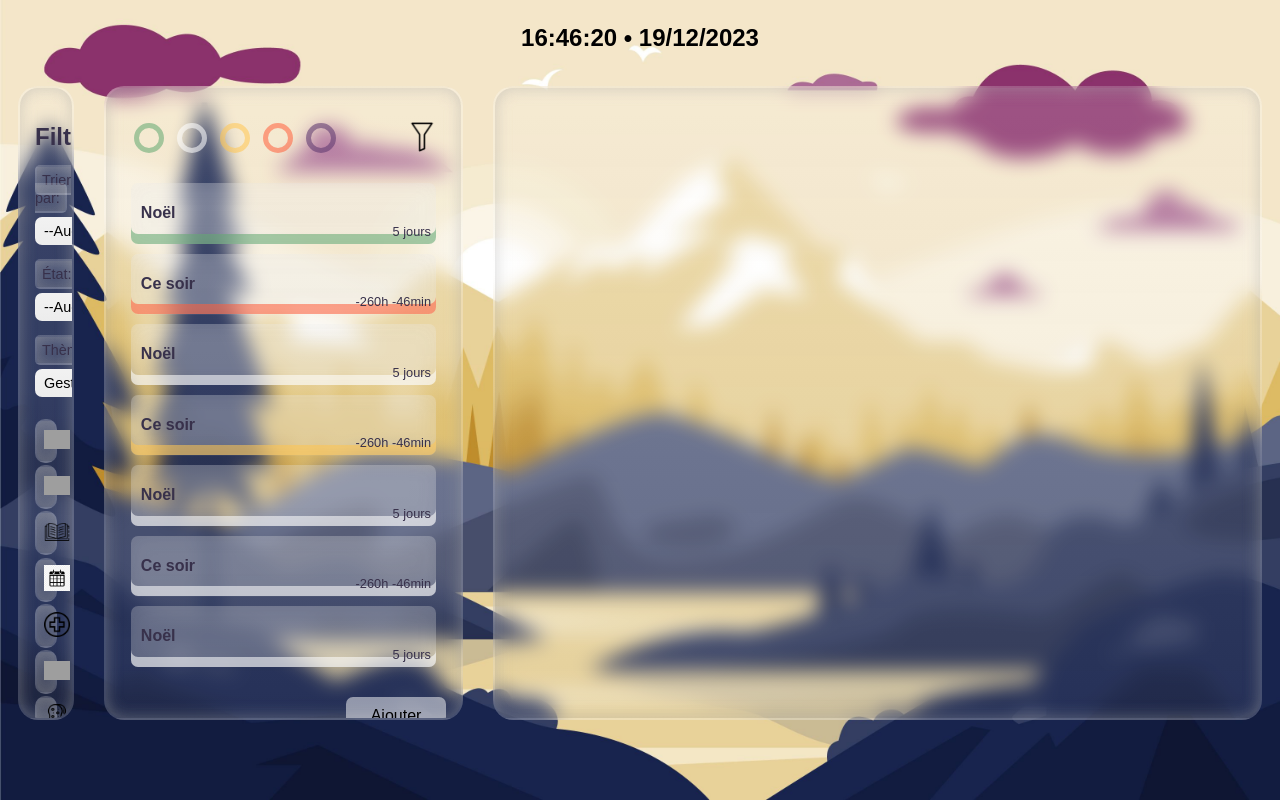
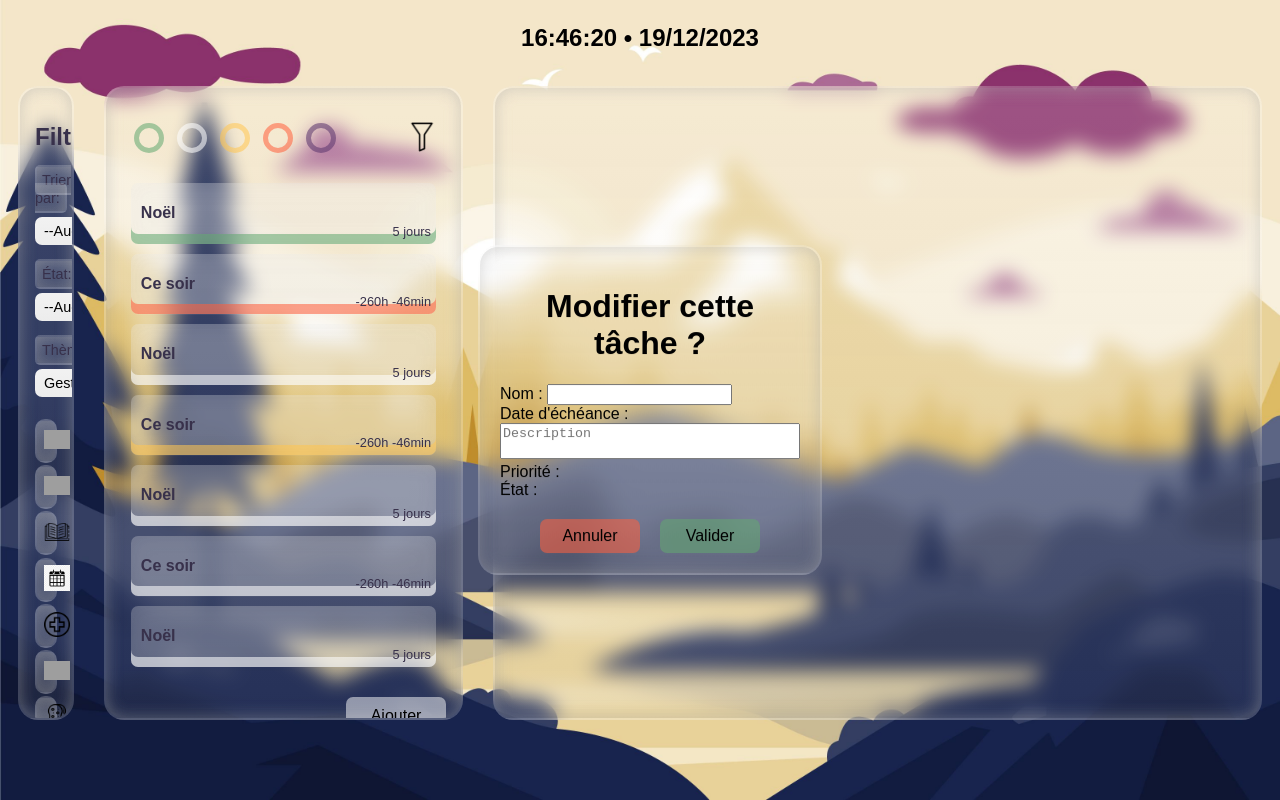
Before and after one commit to Gibus21250/CWA, an Angular app: page /modificationPopup in a window 1280 px wide. Before the commit this address led to /. Built offline with nearby package versions, Linux system fonts and the light colour scheme; grey boxes are pictures that could not be loaded.

Commit message:
Bouton Modifier (tâche) fait son job

```diff
--- a/src/app/app-routing.module.ts
+++ b/src/app/app-routing.module.ts
@@ -1,10 +1,11 @@
 import { NgModule } from '@angular/core';
 import { RouterModule, Routes } from '@angular/router';
-//import { PopupComponent } from './views/popup/popup.component';
 import { CreationTacheComponent } from './views/creation-tache/creation-tache.component';
+import { ModificationTacheComponent } from './views/modification-tache/modification-tache.component';
 
 const routes: Routes = [
-  { path: 'popup', component: CreationTacheComponent },
+  { path: 'creationPopup', component: CreationTacheComponent },
+  { path: 'modificationPopup', component: ModificationTacheComponent },
 ];
 
 @NgModule({
--- a/src/app/views/details-tache/details-tache.component.html
+++ b/src/app/views/details-tache/details-tache.component.html
@@ -22,7 +22,7 @@
         </tr>
 
         <tr>
-            <td><button type="button" class="btnModif">Modifier</button></td>
+            <td><button type="button" class="btnModif" (click)="showPopupM()">Modifier</button></td>
             <td><button type="button" class="btnSuppr">Supprimer</button></td>
         </tr>
     </table>
--- a/src/app/views/details-tache/details-tache.component.ts
+++ b/src/app/views/details-tache/details-tache.component.ts
@@ -4,6 +4,7 @@ import { TacheService } from 'src/app/shared/services/tache/tache.service';
 import { EtatInfos} from 'src/app/shared/enums/etat';
 import { PrioriteInfos } from 'src/app/shared/enums/priorite';
 import { DatePipe } from '@angular/common'
+import { Router } from '@angular/router';
 
 @Component({
   selector: 'app-details-tache',
@@ -20,7 +21,7 @@ export class DetailsTacheComponent {
   public dateCreatStr: string = "";
   public dateEcheanceStr: string = "";
 
-  constructor(private tacheService: TacheService, private datepipe: DatePipe) {
+  constructor(private tacheService: TacheService, private datepipe: DatePipe,private router: Router) {
     tacheService.selectedTache$.subscribe((newTache: Tache | null) => {
       this.tache = newTache;
       if(this.tache != undefined){
@@ -40,4 +41,10 @@ export class DetailsTacheComponent {
     })
   }
 
+  // Méthode pour afficher la popup de modification
+  showPopupM() {
+    this.router.navigate(['/modificationPopup']);
+  }
+
+
 }
--- a/src/app/views/liste-tache/liste-tache.component.ts
+++ b/src/app/views/liste-tache/liste-tache.component.ts
@@ -32,8 +32,8 @@ export class ListeTacheComponent implements OnInit {
     this.tacheServ.onSelectTache(tache);
   }
 
-  // Méthode pour afficher la popup
+  // Méthode pour afficher la popup de création de tâche
   showPopup() {
-    this.router.navigate(['/popup']);
+    this.router.navigate(['/creationPopup']);
   }
 }
--- a/src/app/views/modification-tache/modification-tache.component.css
+++ b/src/app/views/modification-tache/modification-tache.component.css
@@ -0,0 +1,80 @@
+.popup-container {
+    font-family: Roboto Mono, sans-serif;
+
+    position: fixed;
+    top: 50%;
+    left: 50%;
+    transform: translate(-50%, -50%);
+    padding: 20px;
+    border: 1px solid #ccc;
+    box-shadow: 0 4px 8px rgba(0, 0, 0, 0.1);
+    width: 300px;
+
+    border-radius: 20px;
+    border-color: rgba(255, 255, 255, 0.14);
+    border-style: solid;
+    border-width: 2px;
+    box-shadow: inset 0 0 1em rgba(168, 168, 168, 0.478);
+    flex: 1;
+    background-image: linear-gradient(to bottom, rgba(255, 255, 255, 0.162), rgba(205, 205, 205, 0.083));
+    backdrop-filter: blur(10px);
+    margin: 10px;
+}
+
+.popup-container h1 {
+    text-align: center;
+}
+
+.popup-buttons {
+    margin-top: 20px;
+    display: flex;
+    justify-content: center;
+}
+
+.popup-buttons button {
+    margin: 0 10px;
+    padding: 8px 16px;
+    cursor: pointer;
+}
+
+.textarea {
+    width: 100%;
+    box-sizing: border-box;
+    resize: none;
+}
+
+.btnPopA {
+    padding: 10px;
+    background-color: #ff613e90;
+    width: 100px;
+    font-size: 100%;
+    color: rgb(0, 0, 0);
+    border: none;
+    border-radius: 7px;
+    cursor: pointer;
+    float: right;
+    margin-left: auto;
+    margin-top: 20px;
+}
+
+.btnPopA:hover {
+    background-color: #d24f3290;
+}
+
+.btnPopV {
+    padding: 10px;
+    background-color: #64a87190;
+    width: 100px;
+    font-size: 100%;
+    color: rgb(0, 0, 0);
+    border: none;
+    border-radius: 7px;
+    cursor: pointer;
+    float: right;
+    margin-left: auto;
+    margin-top: 20px;
+}
+
+.btnPopV:hover {
+    background-color: #59956490;
+}
--- a/src/app/views/modification-tache/modification-tache.component.html
+++ b/src/app/views/modification-tache/modification-tache.component.html
@@ -1 +1,36 @@
-<p>modification-tache works!</p>
+<div class="popup-container">
+
+    <h1>Modifier cette tâche ?</h1>
+    <form>
+
+      <label for="nom">Nom : </label>
+      <input type="text" id="nom" name="nom" required>
+
+      <br>
+
+      <label for="dateEcheance">Date d'échéance :</label>
+      <!-- Insérer pour la date-->
+
+      <br>
+
+      <textarea type="textarea" class="textarea" placeholder="Description"></textarea>
+
+      <br>
+
+      <label for="priorite">Priorité :</label>
+      <!-- Insérer pour les bulles et celle sélectionnée remplir /!\ que 1 peut être choisie -->
+
+      <br>
+
+      <label for="priorite">État :</label>
+      <!-- Insérer pour 3 états (à faire, en cours, terminé) boutons radios ? Liste ? -->
+
+
+    </form>
+
+    <div class="popup-buttons">
+      <button class="btnPopA" (click)="closePopup()">Annuler</button>
+      <button class="btnPopV" (click)="submit()">Valider</button>
+    </div>
+
+  </div>
--- a/src/app/views/modification-tache/modification-tache.component.ts
+++ b/src/app/views/modification-tache/modification-tache.component.ts
@@ -1,4 +1,5 @@
 import { Component } from '@angular/core';
+import { Router } from '@angular/router';
 
 @Component({
   selector: 'app-modification-tache',
@@ -7,4 +8,16 @@ import { Component } from '@angular/core';
 })
 export class ModificationTacheComponent {
 
+  constructor(private router: Router) {}
+
+  // Fermer la popup
+  closePopup() {
+    this.router.navigate(['/']);
+  }
+
+  //Valider la modification
+  submit() {
+    // Logique pour mettre à jour la tâche ET l'affichage
+  }
+
 }
```
